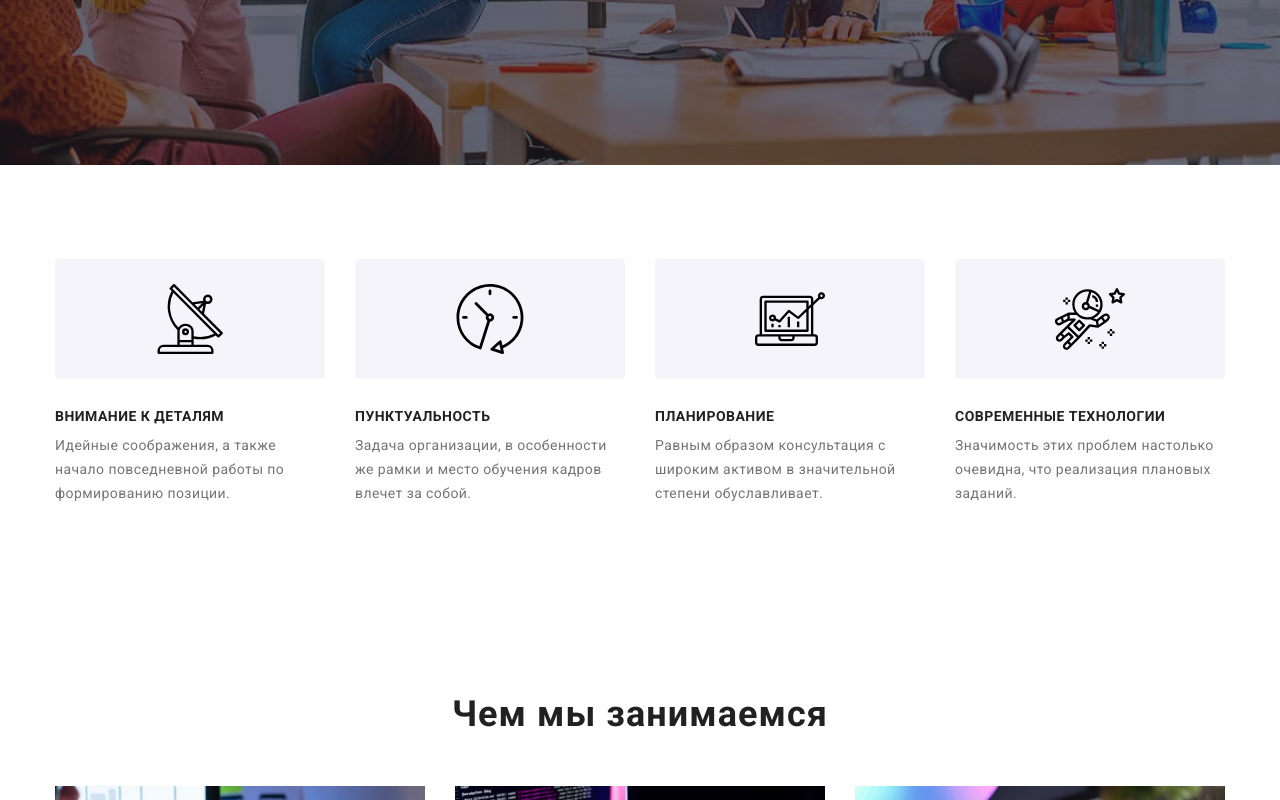
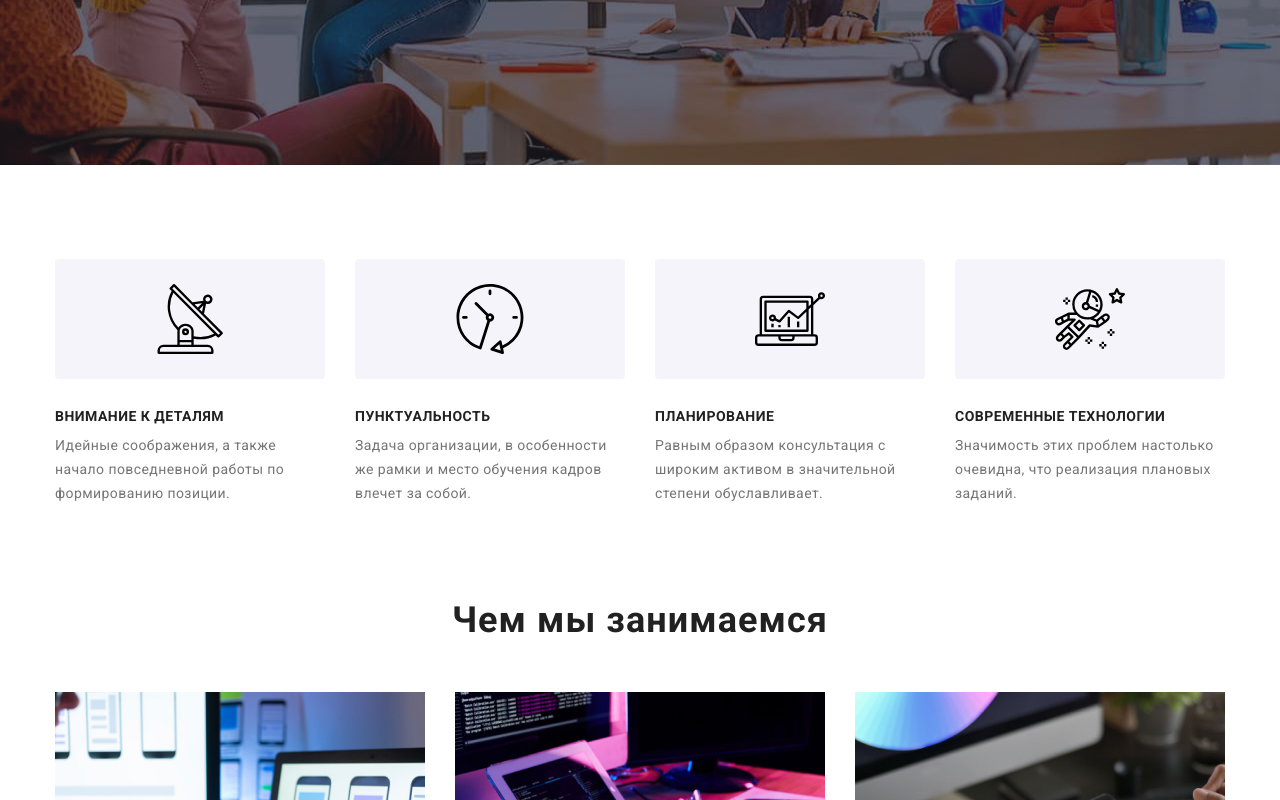
Before and after one commit to Hostess27/-goit-markup-hw-08, a plain HTML site: page index.html in a window 1280 px wide. Shown: the part 516-1316 px from the top of the page. Drawn offline with Linux system fonts and the light colour scheme.

Commit message:
Правки перед третим сабмитом

```diff
--- a/scss/components/_company.scss
+++ b/scss/components/_company.scss
@@ -6,25 +6,25 @@
             &:not(:last-child) {
                 margin-bottom: 30px;
             }
-
-
         }
-        .company__link{
+        .company__link {
             width: 210px;
         }
     }
 
     @media screen and (min-width: 480px) {
-
         display: flex;
         flex-wrap: wrap;
         justify-content: space-between;
         align-items: center;
         align-content: space-between;
-        height: 300px;
-        .company__link{
+
+        .company__link {
             width: 210px;
         }
+    }
+    @media screen and (min-width: 479px) and (max-width: 768px) {
+        height: 300px;
     }
 
     &:not(:last-child) {
@@ -34,18 +34,16 @@
     @media screen and (min-width: 768px) and (max-width: 1200px) {
         align-content: center;
         .company__list {
-            &:not(:nth-child(3n)){
+            &:not(:nth-child(3n)) {
                 margin-right: 30px;
             }
-            &:nth-child(-n + 3){
+            &:nth-child(-n + 3) {
                 margin-bottom: 30px;
             }
-
         }
-        .company__link{
+        .company__link {
             width: 226px;
         }
-
     }
 
     @media screen and (min-width: 1200px) {
@@ -58,10 +56,9 @@
                 margin-right: 30px;
             }
         }
-        .company__link{
+        .company__link {
             width: 170px;
         }
-
     }
 }
 
--- a/scss/components/_feature.scss
+++ b/scss/components/_feature.scss
@@ -1,5 +1,15 @@
 .feature {
-    padding-top: 94px;
+    padding-top: 60px;
+
+    @media screen and (min-width: 1200px) {
+        padding-top: 94px;
+    }
+}
+
+.feature.section {
+    @media screen and (min-width: 1200px) {
+        padding-bottom: 0;
+    }
 }
 
 .feature__list {
```
Also changed, not shown: css/main.css, css/main.min.css, 2 other files.
